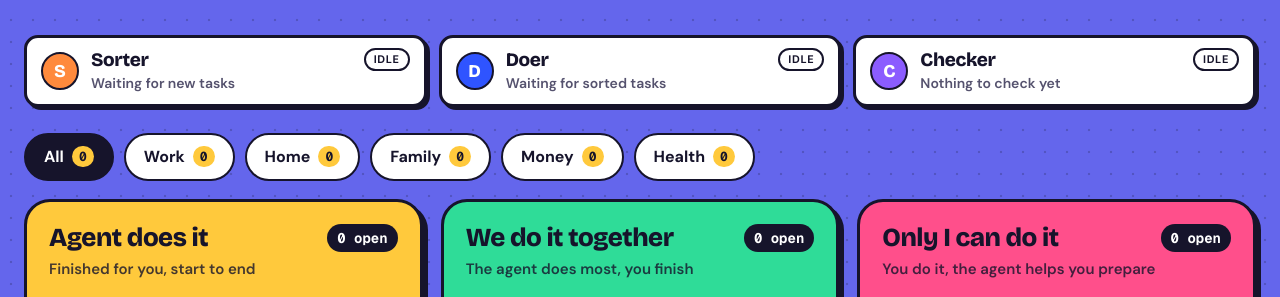
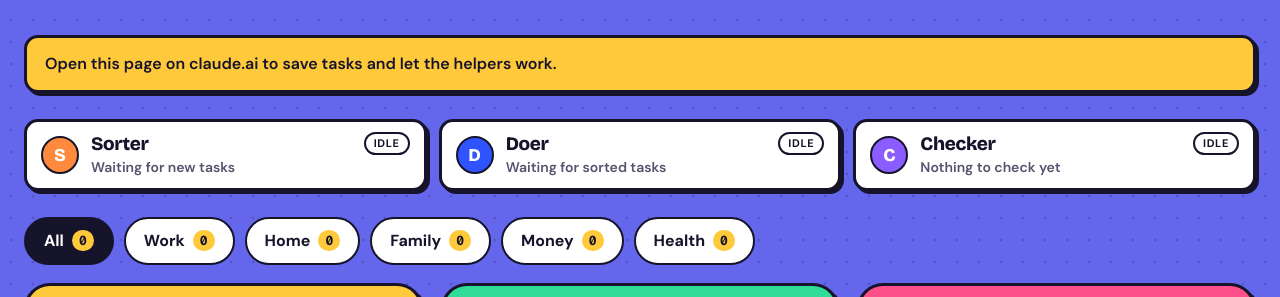
Before and after one commit to akhilshrwt3/Get-It-Done, a plain HTML site: page index.html in a window 1280 px wide. Shown: the part 497-794 px from the top of the page. Drawn offline with nearby package versions, Linux system fonts and the light colour scheme.

Commit message:
Add screenshots to the README and restore the notice box
Co-Authored-By: Claude Opus 5.5 <noreply@anthropic.com>

```diff
--- a/index.html
+++ b/index.html
@@ -320,6 +320,8 @@ textarea.edit-field{min-height:220px;resize:vertical}
   </form>
 
   <section class="next" id="next" aria-label="Up next" hidden></section>
+
+  <div class="notice" id="notice" hidden></div>
 
   <section class="crew quiet" id="crew" aria-label="Helpers">
     <div class="helper" id="h-sorter"><div class="ring">S</div><div><div class="hd"><h3>Sorter</h3><span class="state">Idle</span></div><p class="role">Picks the pile and the life area</p><p class="now">Waiting for new tasks</p></div></div>
```
Also changed, not shown: README.md, docs/screenshot-board.png (added), docs/screenshot-history.png (added).
